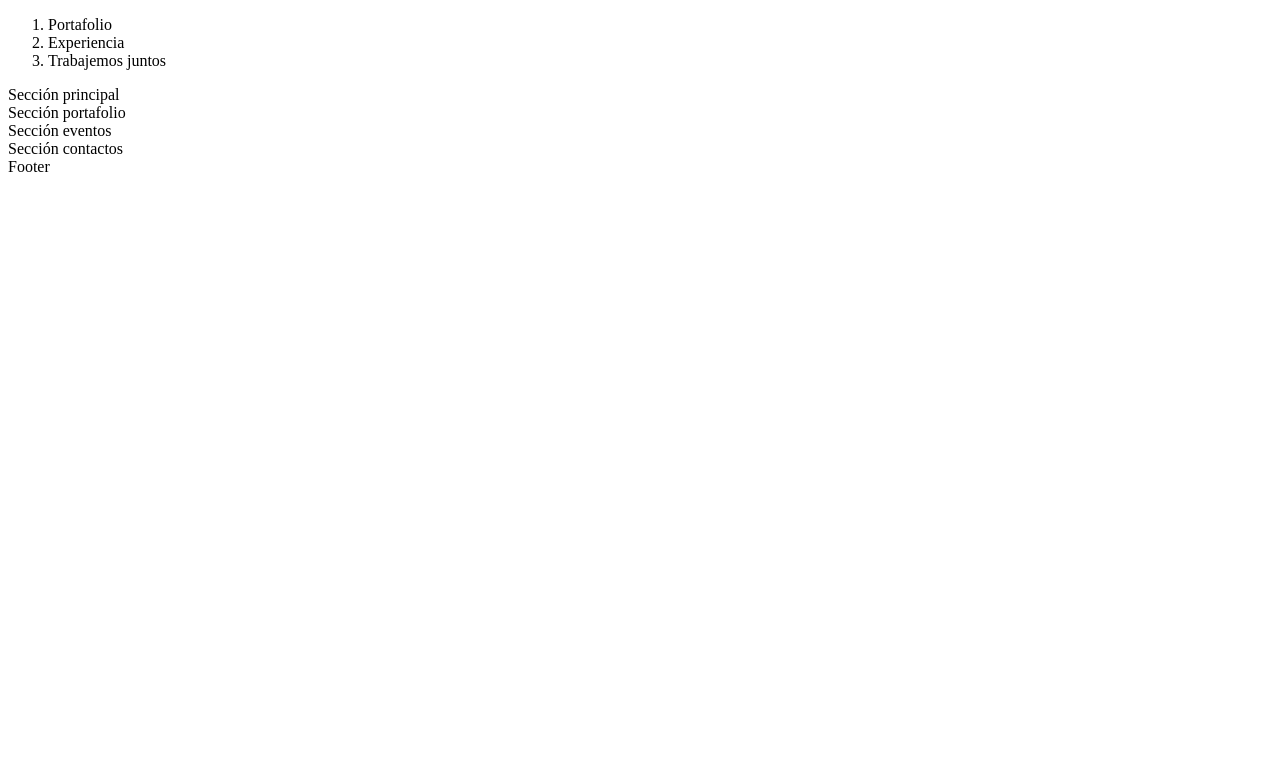
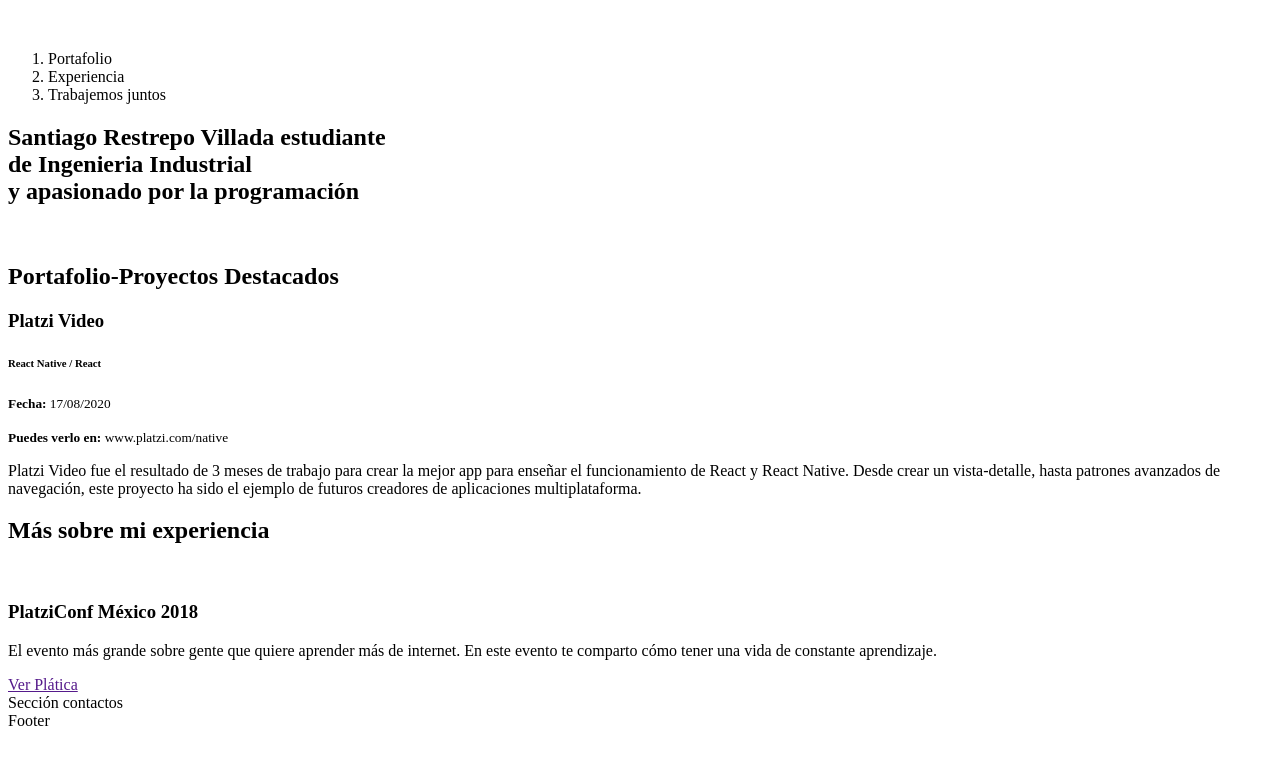
Before and after one commit to SantiSite/curso-desarrollo-web, a plain HTML site: page index.html in a window 1280 px wide. Drawn offline with Linux system fonts and the light colour scheme.

Commit message:
Agregue el archivo .gitignore y en el index agregue mas informacion sobre mi portafolio

```diff
--- a/index.html
+++ b/index.html
@@ -1,11 +1,15 @@
 <!DOCTYPE html>
 <html>
     <head>
-        <title>Santiago Restrepo</title>
-        <meta>
+        <title>Portafolio Santiago Restrepo</title>
+        <meta charset="UTF-8"/>
     </head>
     <body>
         <header>
+            <div>
+                <figure>
+                    <img src="" alt=""> <!--imagen del logo-->
+                </figure>
                 <nav>
                     <ol>
                         <li>
@@ -19,10 +23,37 @@
                         </li>
                     </ol>
                 </nav>
+            </div>
         </header>
-        <section>Sección principal</section>
-        <section>Sección portafolio</section>
-        <section>Sección eventos</section>
+        <section>
+            <h1><strong>Santiago Restrepo Villada</strong> estudiante <br/> de Ingenieria Industrial <br/> y apasionado por la <strong>programación</strong></h1>
+            <img src=""> <!--imagen de portada-->
+        </section>
+        <section>
+            <h2>Portafolio-Proyectos Destacados</h2>
+            <article>
+                <h3>Platzi Video</h3>
+                <h6>React Native / React</h6>
+                <p><small><strong>Fecha:</strong> 17/08/2020</small></p>
+                <p><small><strong>Puedes verlo en: </strong>www.platzi.com/native</small></p>
+                <p>Platzi Video fue el resultado de 3 meses de trabajo para crear la mejor app
+                    para enseñar el funcionamiento de React y React Native. Desde crear un vista-detalle,
+                    hasta patrones avanzados de navegación, este proyecto ha sido el ejemplo de futuros
+                    creadores de aplicaciones multiplataforma.</p>
+            </article>
+        </section>
+        <section>
+            <h2>Más sobre mi experiencia</h2>
+            <article>
+                <figure>
+                    <img src="" alt=""> <!--imagen-->
+                </figure>
+                <h3>PlatziConf México 2018</h3>
+                <p>El evento más grande sobre gente que quiere aprender más de internet. En este evento
+                    te comparto cómo tener una vida de constante aprendizaje.</p>
+                <a href="">Ver Plática</a>
+            </article>
+        </section>
         <section>Sección contactos</section>
         <footer>Footer</footer>
     </body>
```
Also changed, not shown: 1 other file. Lines whose indentation alone changed are shown as unchanged.
